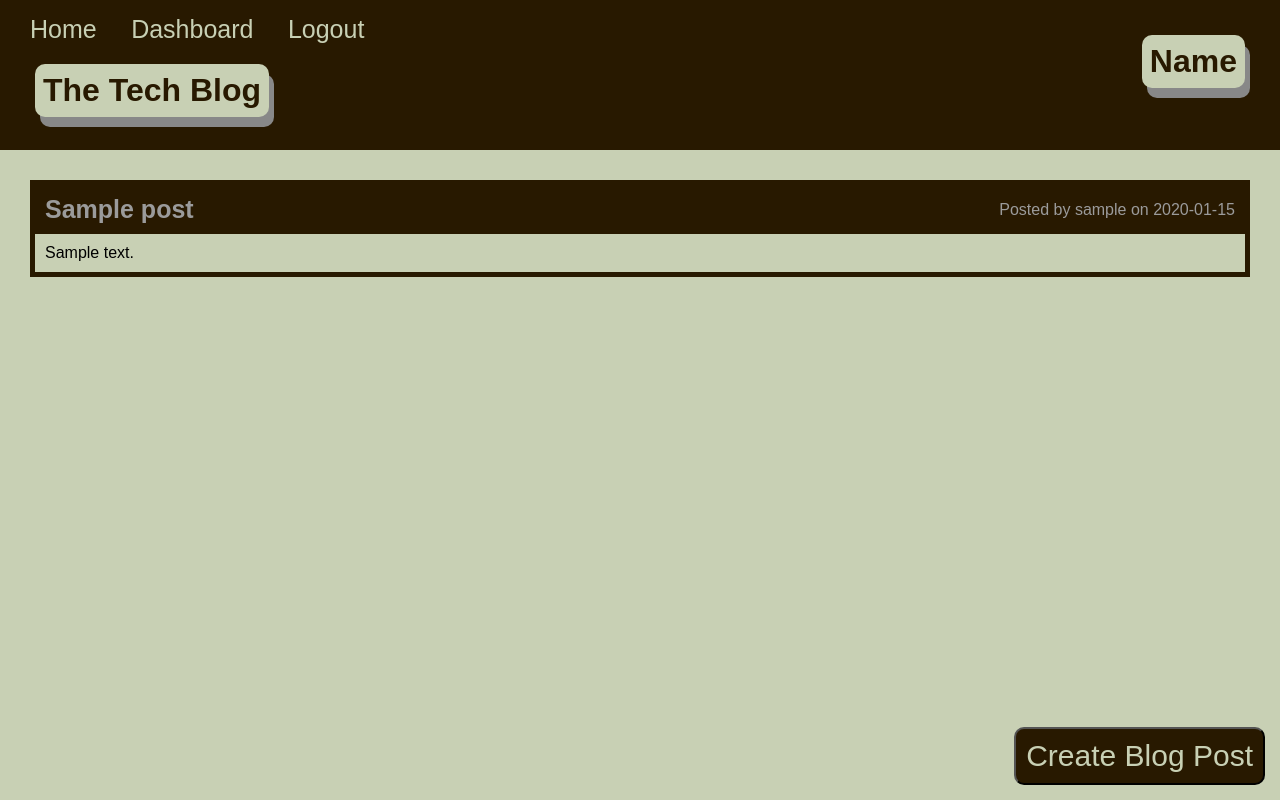
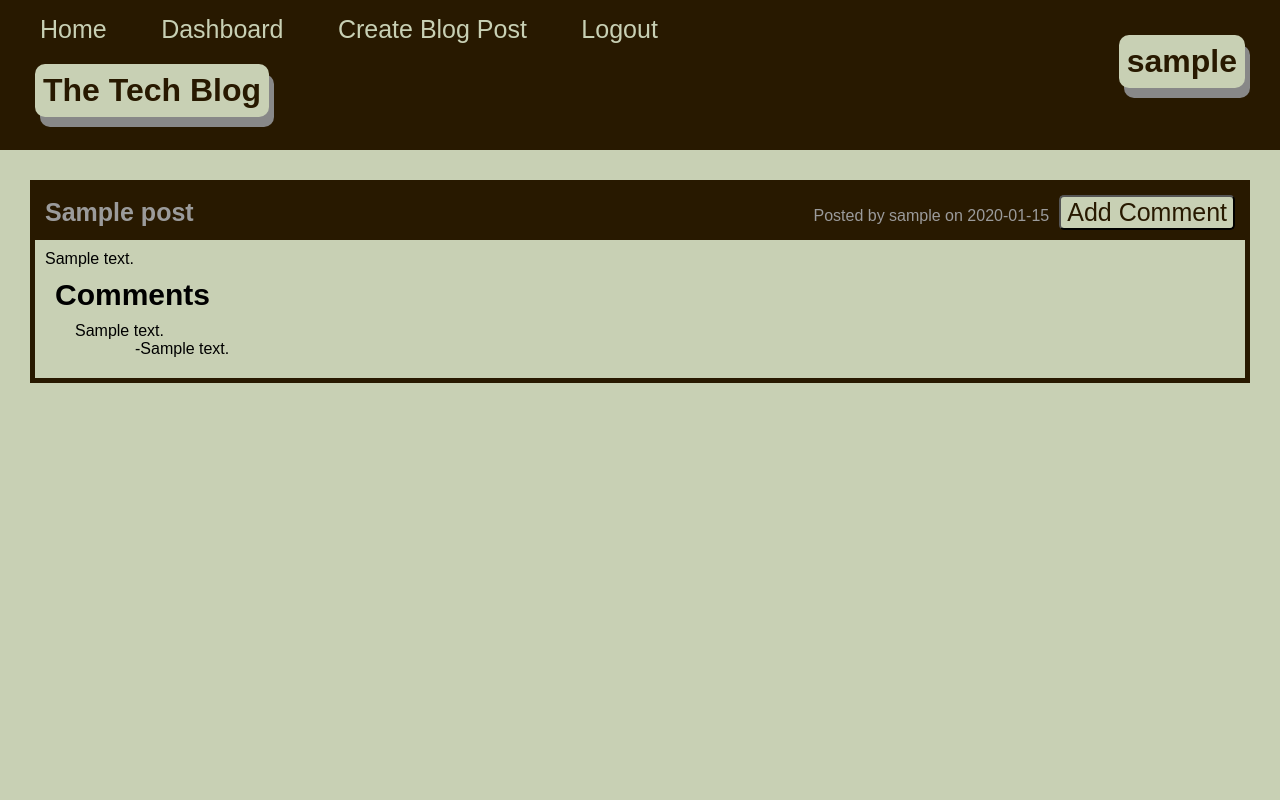
Before and after one commit to Connor812/MVC-Tech-Blog, a Node server app: page / in a window 1280 px wide. Run offline with Node 20, Linux system fonts and the light colour scheme; a user stored in the database is signed in; tables that the repository leaves empty hold one stand-in row (values such as "Sample post"); some libraries are stand-ins or nearby versions.

Commit message:
added a create comment route and view, finsihed up with the delete buttons for the dashboard

```diff
--- a/controllers/api/user-routes.js
+++ b/controllers/api/user-routes.js
@@ -13,6 +13,7 @@ router.post('/', async (req, res) => {
     req.session.save(() => {
       req.session.loggedIn = true;
       req.session.user_id = dbUserData.id;
+      req.session.username = dbUserData.username;
 
       res.status(200).json(dbUserData);
     });
@@ -50,6 +51,7 @@ router.post('/login', async (req, res) => {
     req.session.save(() => {
       req.session.loggedIn = true;
       req.session.user_id = dbUserData.id;
+      req.session.username = dbUserData.username
 
       res
         .status(200)
--- a/controllers/home-routes.js
+++ b/controllers/home-routes.js
@@ -20,30 +20,20 @@ router.get('/', async (req, res) => {
         if (blogPosts.length == 0) {
             res.render('no-blogposts', {
                 loggedIn: req.session.loggedIn,
-                offCreateBlogPost: true
+                username: req.session.username
             });
             return;
         }
-
-        console.log(blogPosts);
+        console.log(req.session.username)
         res.render('homepage', {
             blogPosts,
             loggedIn: req.session.loggedIn,
-            offCreateBlogPost: true
+            username: req.session.username
         });
 
     } catch (err) {
-        res.status(500).json(err)
+        res.status(500).json(err);
     }
-})
-
-
-
-
-
-
-
-
-
+});
 
 module.exports = router;
--- a/controllers/index.js
+++ b/controllers/index.js
@@ -5,12 +5,14 @@ const loginRoutes = require('./login-routes');
 const dashboardRoutes = require('./dashboard-routes');
 const signupRoutes = require('./signup-routes');
 const createBlogpostRoutes = require('./create-blogpost');
+const addCommentRoutes = require('./add-comment-routes');
 
 router.use('/api', apiRoutes);
 router.use('/login', loginRoutes);
 router.use('/dashboard', dashboardRoutes);
 router.use('/signup', signupRoutes);
 router.use('/create_blogpost', createBlogpostRoutes);
+router.use('/add_comment', addCommentRoutes);
 router.use('/', homeRoutes);
 
 module.exports = router;
--- a/controllers/login-routes.js
+++ b/controllers/login-routes.js
@@ -6,10 +6,11 @@ router.get('/', (req, res) => {
         return;
     }
     res.render('login', {
-        loggedIn: req.session.loggedIn
+        loggedIn: req.session.loggedIn,
+        username: req.session.username
     }
     )
-})
+});
 
 
 
--- a/controllers/signup-routes.js
+++ b/controllers/signup-routes.js
@@ -2,7 +2,8 @@ const router = require('express').Router();
 
 router.get('/', (req, res) => {
     res.render('signup', {
-        loggedIn: req.session.loggedIn
+        loggedIn: req.session.loggedIn,
+        username: req.session.username
     })
 })
 
--- a/public/css/style.css
+++ b/public/css/style.css
@@ -38,16 +38,8 @@ nav a {
   padding: 15px;
   font-size: 25px;
   text-decoration: none;
+  margin: 10px;
 }
-
-/* #logout {
-  color: var(--cream);
-  font-size: 25px;
-  width: 10%;
-  height: 30%;
-  background: none;
-  border: none;
-} */
 
 .card {
   margin: 30px;
@@ -69,6 +61,21 @@ nav a {
 
 .description {
   padding: 10px;
+}
+
+.comments {
+  font-size: 30px;
+  margin-left: 20px;
+  margin-bottom: 10px;
+}
+
+.comment-description {
+  margin-left: 40px;
+}
+
+.comment-name {
+  margin-left: 100px;
+  margin-bottom: 20px;
 }
 
 .form-card {
@@ -110,7 +117,7 @@ label {
   font-size: 20px;
 }
 
-.signup-btn, .create-blogpost-btn{
+.signup-btn, .create-blogpost-btn, .create-comment-btn {
   margin: 10px 0px 10px 0px;
   padding: 10px;
   border-radius: 10px;
@@ -126,18 +133,6 @@ label {
   color: var(--brown);
 }
 
-#create-blogpost {
-  position: fixed;
-  bottom: 0;
-  right: 0;
-  font-size: 30px;
-  margin: 15px;
-  padding: 10px;
-  border-radius: 10px;
-  background-color: var(--brown);
-  color: var(--cream);
-}
-
 #no-blogposts {
   color: var(--brown);
   font-size: 60px;
@@ -145,6 +140,24 @@ label {
   margin-top: 200px;
 }
 
-#blogpost-textarea {
+#blogpost-textarea, #comment-textarea {
   resize: none;
 }
+
+.btn {
+  font-size: 25px;
+  border-radius: 5px;
+  background-color: var(--cream);
+  color: var(--brown);
+  margin-left: 10px;
+}
+
+.delete:hover {
+  background-color: rgb(97, 0, 0);
+  color: whitesmoke;
+}
+
+.add-comment:hover {
+  background-color: rgb(0, 25, 71);
+  color: whitesmoke;
+}
--- a/views/dashboard.handlebars
+++ b/views/dashboard.handlebars
@@ -1,6 +1,8 @@
 <h1>Welcome, {{blogPosts.username}}</h1>
-<div class="user-blogposts">
+<div id="user-blogposts">
 {{#each blogPosts.blog_posts as |blogpost|}}
 {{> dashboard-details}}
 {{/each}}
 </div>
+
+<script src="js/dashboard.js"></script>
--- a/views/layouts/main.handlebars
+++ b/views/layouts/main.handlebars
@@ -8,7 +8,7 @@
   <title>MVC Tech Blog</title>
   <!-- <link rel="stylesheet" type="text/css" href="public/css/jass.css"> -->
   <link rel="stylesheet" href="https://cdnjs.cloudflare.com/ajax/libs/font-awesome/4.7.0/css/font-awesome.min.css">
-  <link rel="stylesheet" type="text/css" href="css/style.css">
+  <link rel="stylesheet" href="css/style.css">
 </head>
 
 <body>
@@ -16,6 +16,9 @@
     <div>
       <a href="/">Home</a>
       <a href="/dashboard">Dashboard</a>
+      {{#if loggedIn}}
+      <a href="/create_blogpost" id="create-blogpost">Create Blog Post</a>
+      {{/if}}
       {{#if loggedIn}}
       <a id="logout" href="/">Logout</a>
       {{else}}
@@ -25,17 +28,13 @@
     </div>
     <div>
       {{#if loggedIn}}
-      <h1>Name</h1>
+      <h1>{{username}}</h1>
       {{/if}}
     </div>
   </nav>
+
   {{{body}}}
 
-  {{#if loggedIn}}
-  {{#if offCreateBlogPost}}
-  <a href="/create_blogpost"><button id="create-blogpost">Create Blog Post</button></a>
-  {{/if}}
-  {{/if}}
   {{#if loggedIn}}
   <script src="/js/logout.js"></script>
   {{/if}}
--- a/views/partials/blog-posts.handlebars
+++ b/views/partials/blog-posts.handlebars
@@ -1,9 +1,19 @@
 <div class="card">
     <div class="card-header">
         <h3>{{title}}</h3>
-        <p>Posted by {{user.username}} on {{date}}</p>
+        <p>Posted by {{user.username}} on {{date}}<a href="/add_comment" ><button class="btn add-comment">Add Comment</button></a></p>
     </div>
     <div class="description">
         {{description}}
     </div>
+    {{#if comments.length}}
+    <div>
+        <h2 class="comments">Comments</h2>
+        <div>
+            {{#each comments as |comment|}}
+            {{> comments-details}}
+            {{/each}}
+        </div>
+    </div>
+    {{/if}}
 </div>
--- /dev/null
+++ b/views/partials/comments-details.handlebars
@@ -0,0 +1,6 @@
+<div class="comment-description">
+    {{comment}}
+</div>
+<div class="comment-name">
+    -{{commented_by}}
+</div>
--- a/views/partials/dashboard-details.handlebars
+++ b/views/partials/dashboard-details.handlebars
@@ -1,11 +1,9 @@
 <div class="card">
     <div class="card-header">
         <h3>{{title}}</h3>
-        <p>Posted by {{user.username}} on {{date}}<button id="delete" class="delete-btn" value="{{id}}"><i class="fa fa-trash-o" style="font-size:24px;color:red;"></i></button></p>
+        <p>Posted by {{user.username}} on {{date}}<button class="btn delete" value="{{id}}">Delete</button></p>
     </div>
     <div class="description">
         {{description}}
     </div>
 </div>
-
-<script src="js/dashboard.js"></script>
```
Also changed, not shown: controllers/add-comment-routes.js (added, +11 -0 lines), controllers/create-blogpost.js (+3 -11 lines), controllers/dashboard-routes.js (+10 -1 lines), public/js/dashboard.js (+20 -7 lines), views/add-comment.handlebars (added, +11 -0 lines), public/js/comment.js (added), 1 other file.
